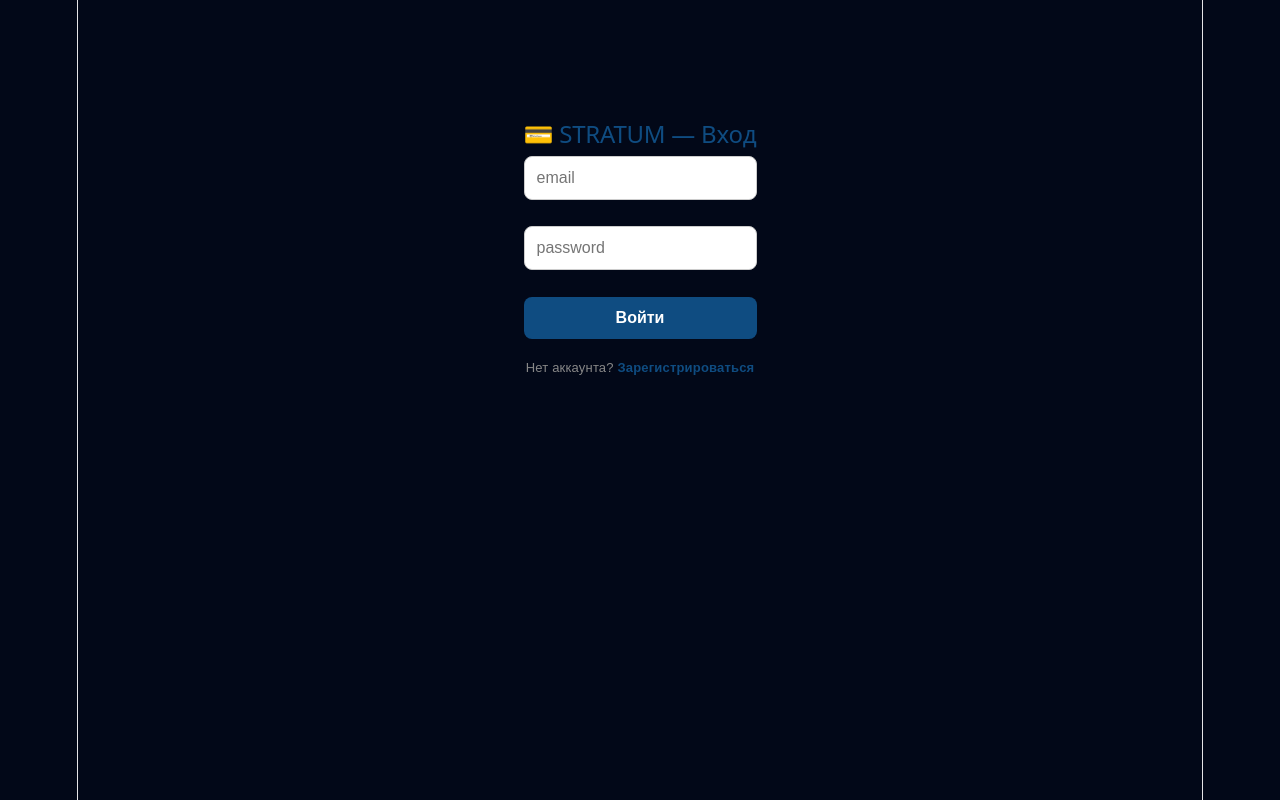
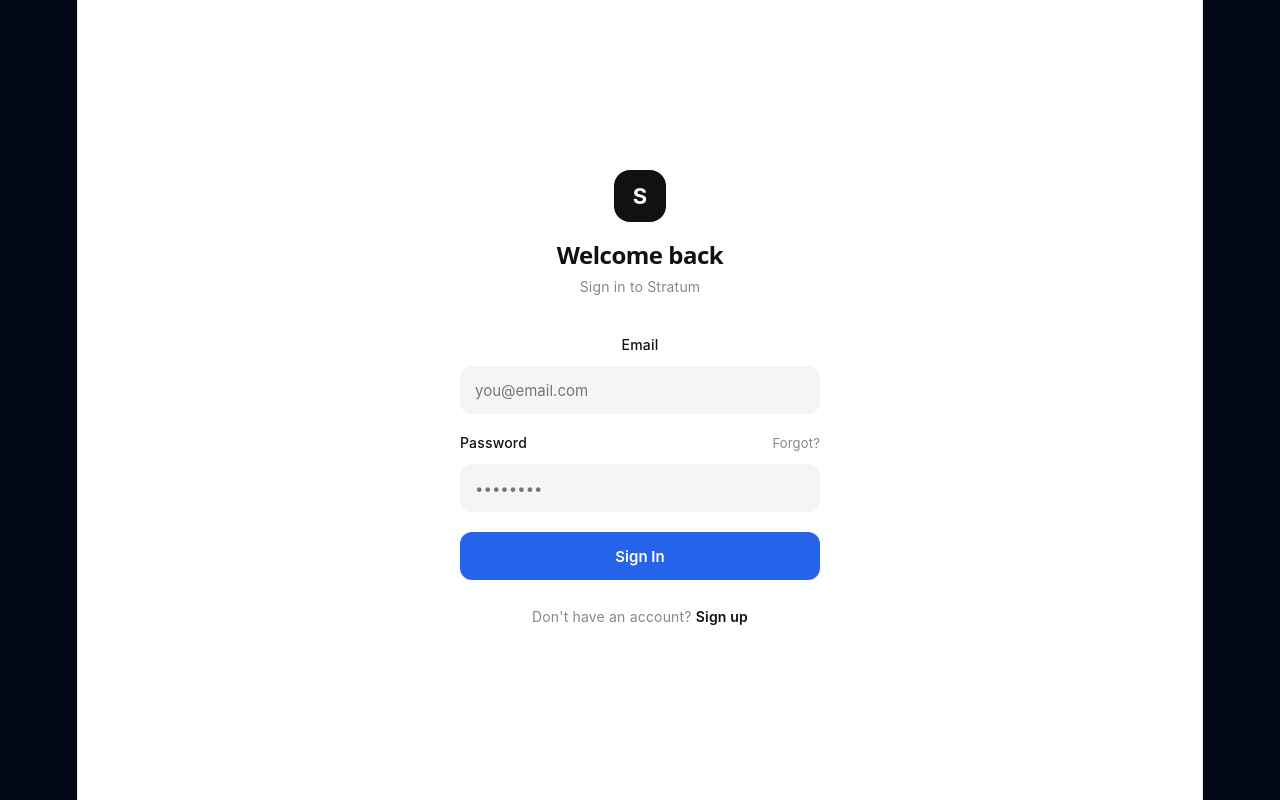
Before and after one commit to Rowshen-dev/Stratum, a React (Vite) app in the folder frontend/: page / in a window 1280 px wide. Built offline with nearby package versions, Linux system fonts and the light colour scheme.

Commit message:
fix: new design for login page

```diff
--- a/frontend/src/pages/Login.tsx
+++ b/frontend/src/pages/Login.tsx
@@ -9,76 +9,137 @@
 export default function Login({ onSuccess, onGoRegister }: LoginProps) {
   const [email, setEmail] = useState('');
   const [password, setPassword] = useState('');
+  const [error, setError] = useState('');
+  const [loading, setLoading] = useState(false);
 
   const handleLogin = async () => {
+    if (!email || !password) return;
+    setError('');
+    setLoading(true);
     try {
-      const res = await api.post('/auth/login', {
-        email,
-        password,
-      });
-
+      const res = await api.post('/auth/login', { email, password });
       const token = res.data.access_token;
+      localStorage.setItem('token', token);
       setToken(token);
-      localStorage.setItem('token', token);
-
-      onSuccess(); // ← вот это переключает на Dashboard
+      onSuccess();
     } catch (err: any) {
-      console.log(err.response?.data);
-      alert(JSON.stringify(err.response?.data));
+      setError(err.response?.data?.message || 'Invalid credentials');
     }
+    setLoading(false);
   };
 
   return (
-    <div style={{ padding: 20, maxWidth: 400, margin: '100px auto', fontFamily: 'Arial' }}>
-      <h2 style={{ color: '#0F4C81' }}>💳 STRATUM — Вход</h2>
+    <div style={{
+      minHeight: '100vh',
+      background: '#ffffff',
+      display: 'flex',
+      alignItems: 'center',
+      justifyContent: 'center',
+      fontFamily: '-apple-system, BlinkMacSystemFont, "SF Pro Display", "Segoe UI", sans-serif',
+      padding: '20px',
+    }}>
+      <div style={{ width: '100%', maxWidth: 360 }}>
 
+        {/* Logo */}
+        <div style={{ textAlign: 'center', marginBottom: 32 }}>
+          <div style={{
+            width: 52, height: 52,
+            background: '#111',
+            borderRadius: 16,
+            display: 'flex',
+            alignItems: 'center',
+            justifyContent: 'center',
+            margin: '0 auto 20px',
+          }}>
+            <span style={{ color: '#fff', fontSize: 22, fontWeight: 700 }}>S</span>
+          </div>
+          <h1 style={{ fontSize: 24, fontWeight: 700, color: '#111', margin: '0 0 6px', letterSpacing: -0.5 }}>
+            Welcome back
+          </h1>
+          <p style={{ fontSize: 14, color: '#888', margin: 0 }}>Sign in to Stratum</p>
+        </div>
+
+        {/* Form */}
+        <div style={{ display: 'flex', flexDirection: 'column', gap: 16 }}>
+          <div>
+            <label style={{ display: 'block', fontSize: 14, fontWeight: 500, color: '#111', marginBottom: 8 }}>
+              Email
+            </label>
             <input
-        placeholder="email"
+              type="email"
+              placeholder="you@email.com"
               value={email}
-        onChange={(e) => setEmail(e.target.value)}
+              onChange={e => setEmail(e.target.value)}
+              onKeyDown={e => e.key === 'Enter' && handleLogin()}
               style={inputStyle}
             />
-      <br /><br />
+          </div>
+
+          <div>
+            <div style={{ display: 'flex', justifyContent: 'space-between', alignItems: 'center', marginBottom: 8 }}>
+              <label style={{ fontSize: 14, fontWeight: 500, color: '#111' }}>Password</label>
+              <span style={{ fontSize: 13, color: '#888', cursor: 'pointer' }}>Forgot?</span>
+            </div>
             <input
-        placeholder="password"
               type="password"
+              placeholder="••••••••"
               value={password}
-        onChange={(e) => setPassword(e.target.value)}
+              onChange={e => setPassword(e.target.value)}
+              onKeyDown={e => e.key === 'Enter' && handleLogin()}
               style={inputStyle}
             />
-      <br /><br />
-      <button onClick={handleLogin} style={btnStyle}>
-        Войти
+          </div>
+
+          {error && (
+            <p style={{ fontSize: 13, color: '#ef4444', margin: 0 }}>{error}</p>
+          )}
+
+          <button
+            onClick={handleLogin}
+            disabled={loading}
+            style={{
+              width: '100%',
+              height: 48,
+              background: loading ? '#666' : '#2563EB',
+              color: '#fff',
+              border: 'none',
+              borderRadius: 12,
+              fontSize: 15,
+              fontWeight: 600,
+              cursor: loading ? 'not-allowed' : 'pointer',
+              marginTop: 4,
+              fontFamily: 'inherit',
+              transition: 'background 0.15s',
+            }}
+          >
+            {loading ? 'Signing in...' : 'Sign In'}
           </button>
-      <p style={{ textAlign: 'center', fontSize: 13, color: '#888', margin: '16px 0 0' }}>
-        Нет аккаунта?{' '}
+        </div>
+
+        <p style={{ textAlign: 'center', fontSize: 14, color: '#888', marginTop: 24 }}>
+          Don't have an account?{' '}
           <span
             onClick={onGoRegister}
-          style={{ color: '#0F4C81', fontWeight: 600, cursor: 'pointer' }}
+            style={{ color: '#111', fontWeight: 600, cursor: 'pointer' }}
           >
-          Зарегистрироваться
+            Sign up
           </span>
         </p>
+      </div>
     </div>
   );
 }
 
-const inputStyle = {
+const inputStyle: React.CSSProperties = {
   width: '100%',
-  padding: '12px',
-  borderRadius: '8px',
-  border: '1px solid #ccc',
-  fontSize: '16px',
+  height: 48,
+  padding: '0 14px',
+  background: '#f5f5f5',
+  border: '1px solid transparent',
+  borderRadius: 12,
+  fontSize: 15,
+  color: '#111',
+  outline: 'none',
+  boxSizing: 'border-box',
+  fontFamily: 'inherit',
 };
-
-const btnStyle = {
-  width: '100%',
-  padding: '12px',
-  borderRadius: '8px',
-  border: 'none',
-  background: '#0F4C81',
-  color: 'white',
-  fontSize: '16px',
-  fontWeight: 'bold' as const,
-  cursor: 'pointer',
-};
```
Lines whose indentation alone changed are shown as unchanged.
